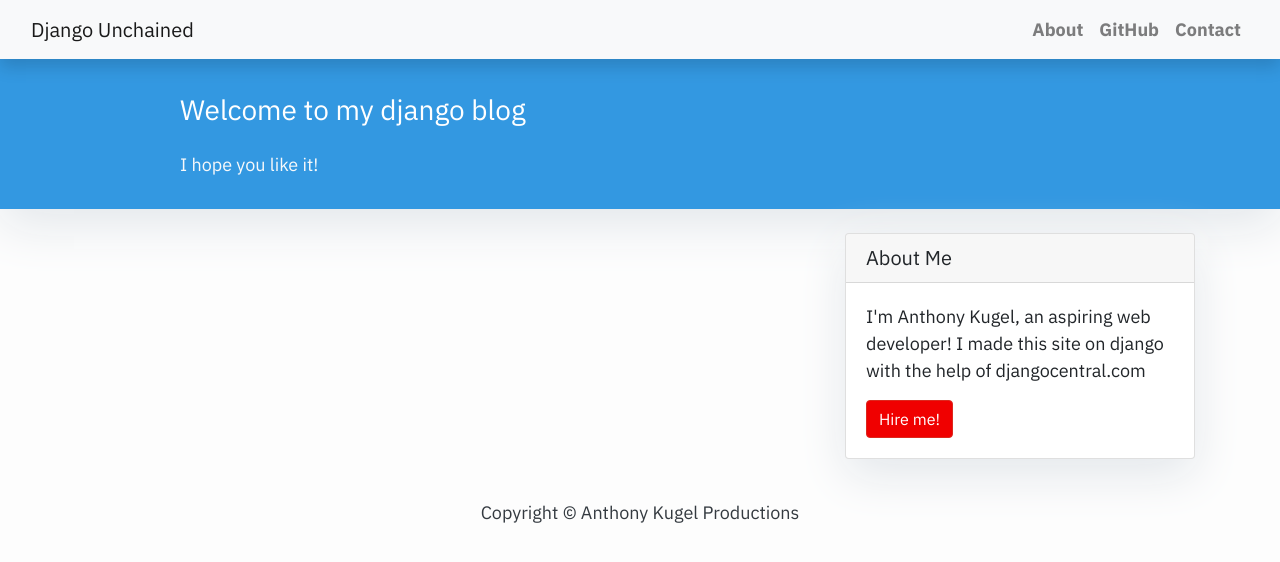
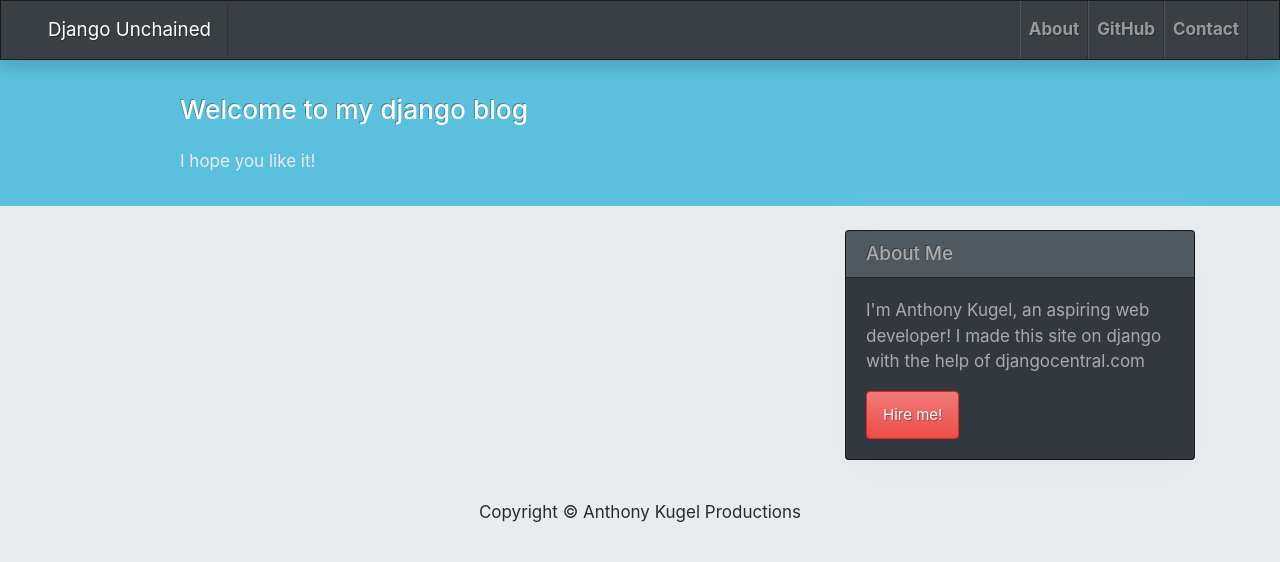
Before and after one commit to aokugel/Django-Blog-Website, a Django app: page / in a window 1280 px wide. Shown: the top 562 px of the page. Run offline with Django 3.2, Linux system fonts and the light colour scheme; data that the repository does not hold is empty; some libraries are stand-ins or nearby versions.

Commit message:
Redid the color scheme using bootswatch

```diff
--- a/static/css/base.css
+++ b/static/css/base.css
@@ -1,10 +1,10 @@
+
 body {
-    font-family: 'IBM Plex Sans', sans-serif;
     font-size: 17px;
-    background-color: #fdfdfd;
+    background-color: #e9ecef;
 }
 
-.shadow {
+/* .shadow {
     box-shadow: 0 4px 2px -2px rgba(0, 0, 0, 0.1);
 }
 
@@ -24,4 +24,4 @@ body {
 
 .card {
     box-shadow: 0 16px 48px #E3E7EB;
-}
+} */
--- a/templates/base.html
+++ b/templates/base.html
@@ -8,24 +8,19 @@
     <head>
         <title>Blog Symposium</title>
         <link rel="stylesheet" href="{% static 'css/base.css' %}">
-        <!-- <link href="https://fonts.googleapis.com/css?family=Roboto:400,700" rel="stylesheet"> -->
-        <link href="https://fonts.googleapis.com/css2?family=IBM+Plex+Sans:wght@400;700&display=swap" rel="stylesheet">
         <meta name="viewport" content="width=device-width, initial-scale=1" />
         <link rel="shortcut icon" type="image/png" href="{% static 'img/favicon.ico' %}"/>
         <link rel="stylesheet" href="https://stackpath.bootstrapcdn.com/bootstrap/4.5.0/css/bootstrap.min.css"
             integrity="sha384-9aIt2nRpC12Uk9gS9baDl411NQApFmC26EwAOH8WgZl5MYYxFfc+NcPb1dKGj7Sk"
             crossorigin="anonymous">
+        <link rel="stylesheet" href="https://bootswatch.com/4/slate/bootstrap.min.css">
     </head>
 
     <body>
         <style>
         body {
-            font-family: 'IBM Plex Sans', sans-serif;
             font-size: 17px;
-            background-color: #fdfdfd;
-        }
-        .shadow {
-            box-shadow: 0 4px 2px -2px rgba(0, 0, 0, 0.1);
+            background-color: #e9ecef;
         }
         .btn-danger {
             color: #fff;
@@ -33,23 +28,22 @@
             border-color: #dc281e;
         }
         .masthead {
-            background: #3398E1;
+            background: #5bc0de;
             height: auto;
             padding-bottom: 15px;
-            box-shadow: 0 16px 48px #E3E7EB;
             padding-top: 10px;
         }
     </style>
 
         <!-- Navigation -->
-        <nav class="navbar navbar-expand-lg navbar-light bg-light shadow" id="mainNav">
+        <nav class="navbar navbar-expand-lg navbar-dark bg-primary shadow" id="mainNav">
             <div class="container-fluid">
                 <a class="navbar-brand" href="{% url 'home' %}">Django Unchained</a>
                 <button class="navbar-toggler navbar-toggler-right" type="button" data-toggle="collapse" data-target="#navbarResponsive"
                     aria-controls="navbarResponsive" aria-expanded="false" aria-label="Toggle navigation">
                     <span class="navbar-toggler-icon"></span>
                 </button>
-                <div class="collapse navbar-collapse" id="navbarResponsive">
+                <div class="collapse navbar-collapse " id="navbarResponsive">
                     <ul class="navbar-nav ml-auto">
                         <li class="nav-item text-black">
                         {% if post_list %}
--- a/templates/index.html
+++ b/templates/index.html
@@ -1,20 +1,5 @@
 {% extends "base.html" %}
 {% block content %}
-<style>
-    body {
-        font-family: 'IBM Plex Sans', sans-serif;
-        font-size: 18px;
-        background-color: #fdfdfd;
-    }
-
-    .head_text {
-        color: white;
-    }
-
-    .card {
-        box-shadow: 0 16px 48px #E3E7EB;
-    }
-</style>
 
 <header class="masthead">
     <div class="overlay"></div>
@@ -40,7 +25,7 @@
                     <h2 class="card-title">{{ post.title }}</h2>
                     <p class="card-text text-muted h6">{{ post.author }} | {{ post.created_on}} </p>
                     <p class="card-text">{{post.content|truncatechars:280 }}</p>
-                    <a href="{% url 'post_detail' post.slug  %}" class="btn btn-primary">Read More &rarr;</a>
+                    <a href="{% url 'post_detail' post.slug  %}" class="btn btn-info">Read More &rarr;</a>
                 </div>
             </div>
             {% endfor %}
```
